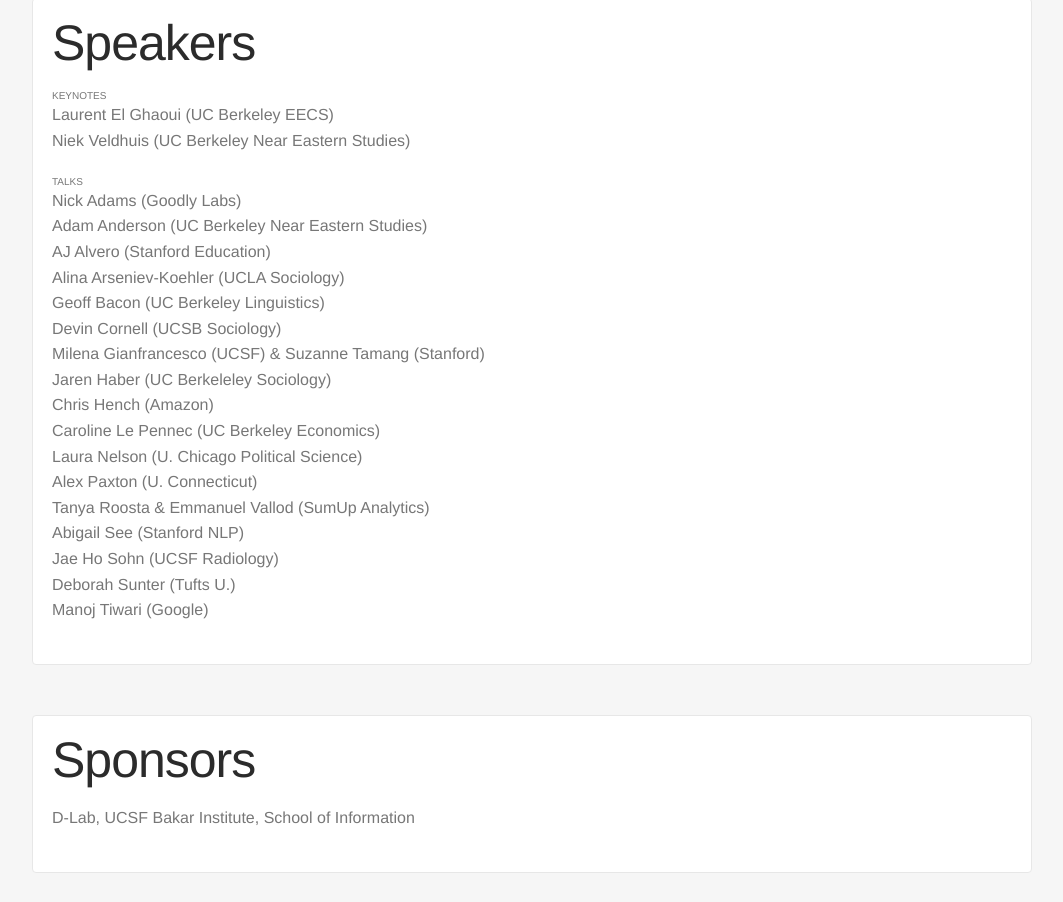
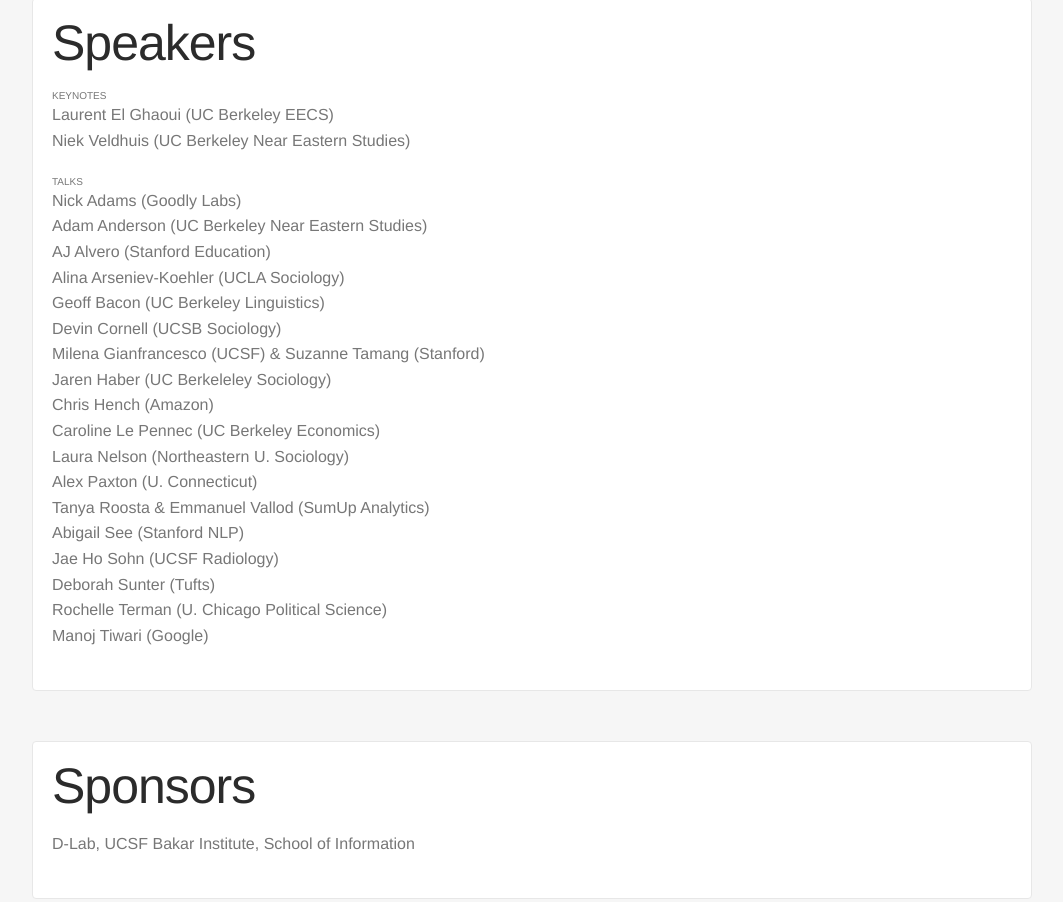
Before and after one commit to TextXD/old-textxd.github.io, a plain HTML site: page index.html in a window 1280 px wide. Shown: the part 1258-2160 px from the top of the page, without its empty margins (108-1171 px from the left). Drawn offline with nearby package versions, Linux system fonts and the light colour scheme; some packages are replaced by stand-ins of ours.

Commit message:
rebuilding site Tue Nov 13 05:59:20 PST 2018

```diff
--- a/index.html
+++ b/index.html
@@ -140,12 +140,13 @@ TALKS
 <li> Jaren Haber (UC Berkeleley Sociology)</li>
 <li> Chris Hench (Amazon)</li>
 <li> Caroline Le Pennec (UC Berkeley Economics)</li>
-<li> Laura Nelson (U. Chicago Political Science)</li>
+<li> Laura Nelson (Northeastern U. Sociology)</li>
 <li> Alex Paxton (U. Connecticut)</li>
 <li> Tanya Roosta & Emmanuel Vallod (SumUp Analytics)</li>
 <li> Abigail See (Stanford NLP)</li>
 <li> Jae Ho Sohn (UCSF Radiology)</li>
-<li> Deborah Sunter (Tufts U.)</li>
+<li> Deborah Sunter (Tufts)</li>
+<li> Rochelle Terman (U. Chicago Political Science)</li>
 <li> Manoj Tiwari (Google)</li>
 </ul>
 </p>
```
